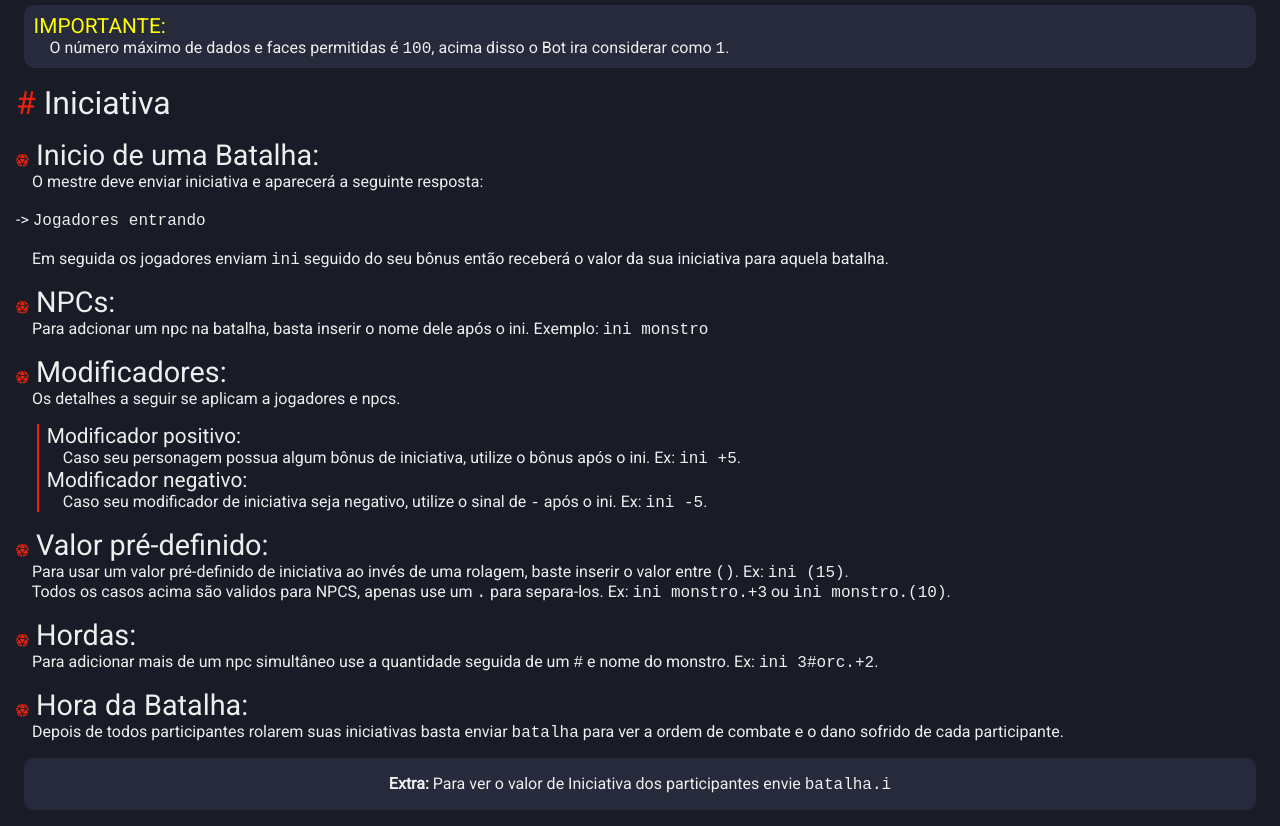
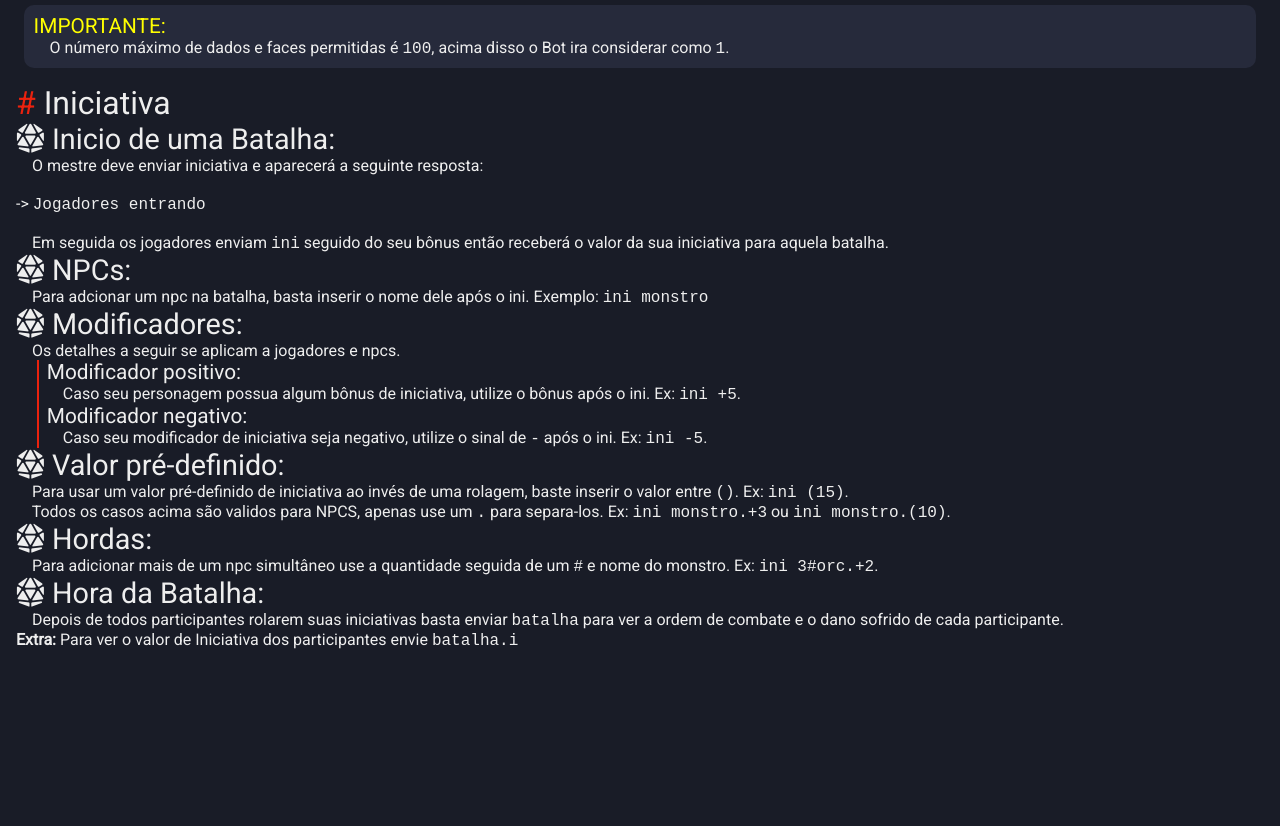
Before and after one commit to EwertonNv0/rpg-assitant, a Vue app: page / in a window 1280 px wide. Shown: the part 900-1726 px from the top of the page. After the commit the page ends 1550 px from the top, so only its background shows below. Built offline with nearby package versions, Linux system fonts and the light colour scheme; a web font is replaced by a local one.

Commit message:
Update IniHints.vue

```diff
--- a/src/components/IniHints.vue
+++ b/src/components/IniHints.vue
@@ -5,7 +5,7 @@ export default {
 </script>
 
 <template>
-    <article>
+    <article class="article">
         <div>
             <h1>
                 <span>#</span> Iniciativa
@@ -85,29 +85,12 @@ span {
   color: #eb220e;
 }
 
-i {
-    font-size: .8rem;
-    color: #eb220e;
-}
-
 ul {
     list-style: disc;
-}
-
-article div{
-    margin: 1rem 0;
 }
 .recuo{
     border-left: 2px solid #eb220e;
     margin-left: 1.3rem;
     padding-left: .5rem;
 }
-
-.extra{
-    background-color: #262A3B;
-    padding: 1rem;
-    text-align: center;
-    border-radius: 10px;
-    margin: 1rem .5rem;
-}
 </style>
```
